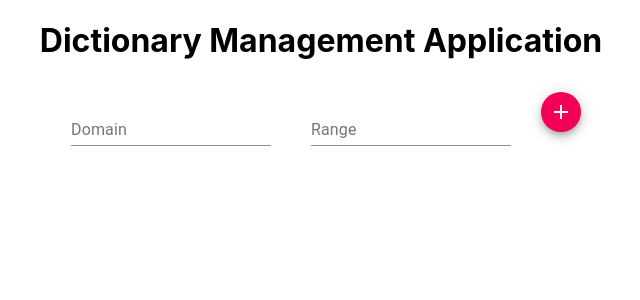
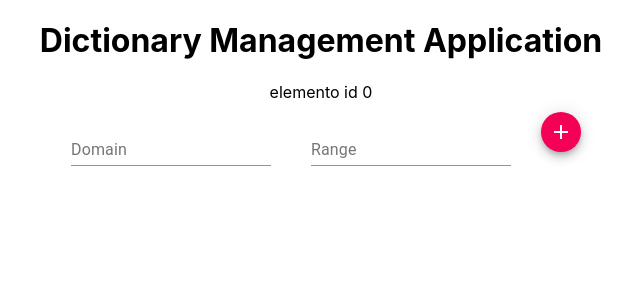
Before and after one commit to matteo1976/DictionaryForOneDot, a React (Create React App) app in the folder onedot/: page / in a window 1280 px wide. Shown: the top 300 px of the page, without its empty margins (319-959 px from the left). Built offline with nearby package versions, Linux system fonts and the light colour scheme.

Commit message:
fix bug insert new element

```diff
--- a/onedot/src/MyDictionary.js
+++ b/onedot/src/MyDictionary.js
@@ -10,24 +10,25 @@ class MyDictionary  extends Component {
         super(props);
         const  tmpData= localStorage.getItem(LOCAL_DATA)
         this.state = {
-            listColor: tmpData===""? [{domain:"",range:"",indx:0}]:JSON.parse(tmpData),
-            indx:0
+            listColor: tmpData===""? [{domain:"",range:"",id:0}]:JSON.parse(tmpData),
+            indexField:0
         }
     }
 
 
-    addElement= async (element)=>{
-        element.indx=this.state.indx+1
-        await this.setState({listColor: [...this.state.listColor,element], indx:this.state.indx+1})
-        localStorage.setItem(LOCAL_DATA,this.state.listColor)
+    addElement= (element)=>{
+        element.id=this.state.indexField+1
+        let newListColor=[...this.state.listColor,element]
+        localStorage.setItem(LOCAL_DATA,newListColor)
+        this.setState({listColor:newListColor , indexField:this.state.indexField+1})
+
     }
 
     deleteEelment=async (element)=>{
-        let {listColor,indx}=this.state
-        let elementToDelete=0
+        let {listColor,indexField}=this.state
 
         for (let i=0; i<=listColor.length;i++){
-            if (listColor[i].indx===element.indx){
+            if (listColor[i].id===element.id){
                 console.log(listColor[i])
                 listColor.splice(i,1)
                 console.log(listColor[i])
@@ -35,26 +36,48 @@ class MyDictionary  extends Component {
             }
         }
         console.log(listColor)
-        await this.setState({listColor: listColor, indx:this.state.indx-1})
+        await this.setState({listColor: listColor, indexField:indexField-1})
         localStorage.setItem(LOCAL_DATA,this.state.listColor)
 
     }
 
 
     render() {
-        const {listColor,indx}=this.state
+        const {listColor,indexField}=this.state
         console.log(listColor)
+
+        let appColorDictionary= listColor.map((item,key)=>{
+            console.log("id "+item.id)
+            console.log("range "+item.range)
+            console.log("domain "+item.domain)
+
+            return(
+                <>
+                <div key={key}> elemento id {item.id}</div>
+                <ColorDictionary domain={item.domain}
+                         range={item.range}
+                         addElement={this.addElement}
+                         deleteEelment={this.deleteEelment}
+                         id={item.id}
+                         key={indexField+key} />
+                </>
+            )})
+
+
+        console.log(appColorDictionary)
+
         return (
             <div>
-                {listColor.map((item,key)=>
-                    <div key={indx+key+1}>
+                {/* {listColor.map((item,key)=>
+                    <div key={indexField+key+1}>
                         <ColorDictionary domain={item.domain}
                                  range={item.range}
                                  addElement={this.addElement}
                                  deleteEelment={this.deleteEelment}
-                                 indx={item.indx}
-                                 key={indx+key} />
-                    </div>)}
+                                 id={item.id}
+                                 key={indexField+key} />
+                    </div>)} */}
+               {appColorDictionary}
             </div>
         );
     }
--- a/onedot/src/colorDictionary.js
+++ b/onedot/src/colorDictionary.js
@@ -1,11 +1,9 @@
 import React, { Component } from 'react';
-import { makeStyles } from '@material-ui/core/styles';
 import Fab from '@material-ui/core/Fab';
 import SaveIcon from '@material-ui/icons/Save';
 import DeleteIcon from '@material-ui/icons/Delete';
 import AddIcon from '@material-ui/icons/Add';
 import TextField from '@material-ui/core/TextField';
-import {LOCAL_DATA} from "./costants"
 
 import './colorDictionary.css'
 
@@ -17,11 +15,21 @@ export default class ColorDictionary extends Component {
     constructor(props) {
         super(props);
         this.state = {
-            domain:props.domain,
-            range:props.range,
-            indx:props.indx
+            domain:"",//props.domain,
+            range:"",//props.range,
+            id:0
          }
     }
+
+    componentWillMount(){
+     let  {domain,range,id}=this.props
+      this.setState({domain:domain,
+                      range:range,
+                      id:id})
+
+    }
+
+
 
     cleanState= async()=>{
       await this.setState({domain:"",range:""})
@@ -45,9 +53,10 @@ export default class ColorDictionary extends Component {
 
 
     render() {
-        const {domain,range,indx}=this.state
-        console.log("hello   "+this.props.indx)
-         let actionButtons= (this.props.indx ===0 ?
+        console.log(this.state)
+        const {domain,range,id}=this.props
+
+         let actionButtons= (id ===0 ?
              <Fab  color="secondary" aria-label="delete" className="button" onClick={this.handleSave}>
                  <AddIcon />
              </Fab>
@@ -72,7 +81,7 @@ export default class ColorDictionary extends Component {
                   id="domine"
                   label="Domain"
                   className="textField"
-                  value={domain}
+                  value={this.state.domain}
                   onChange={this.handleChange("domain")}
                   margin="normal"
                 />
@@ -80,7 +89,7 @@ export default class ColorDictionary extends Component {
                   id="range"
                   label="Range"
                   className="textField"
-                  value={range}
+                  value={this.state.range}
                   onChange={this.handleChange("range")}
                   margin="normal"
                 />
```
